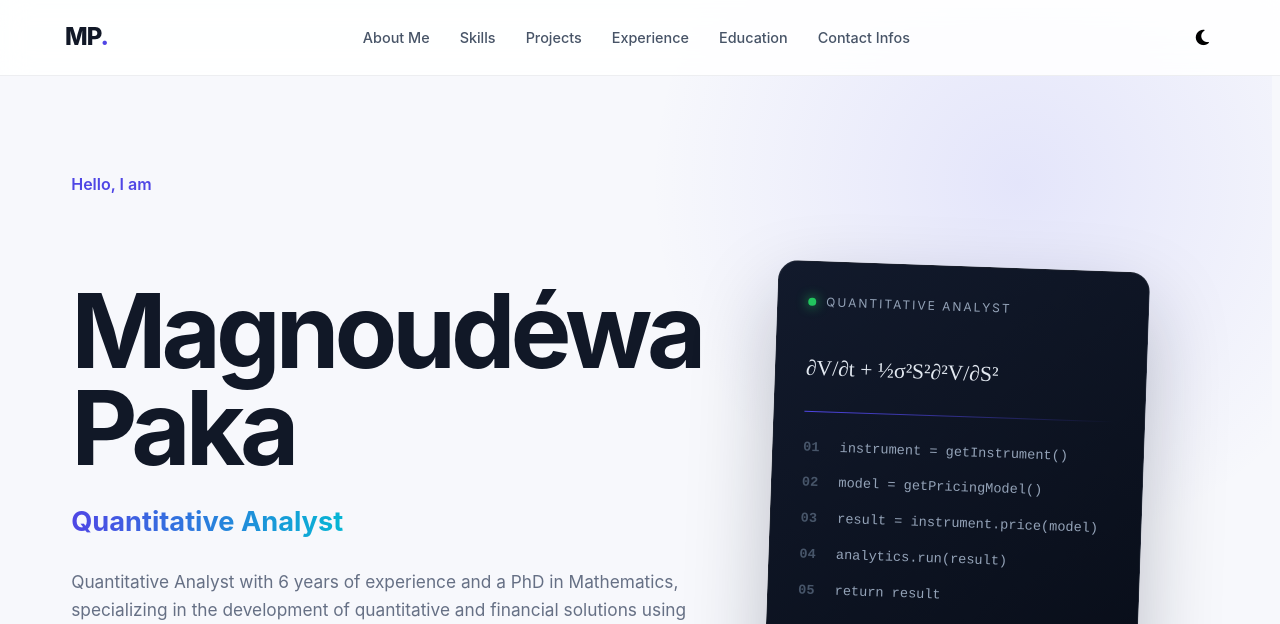
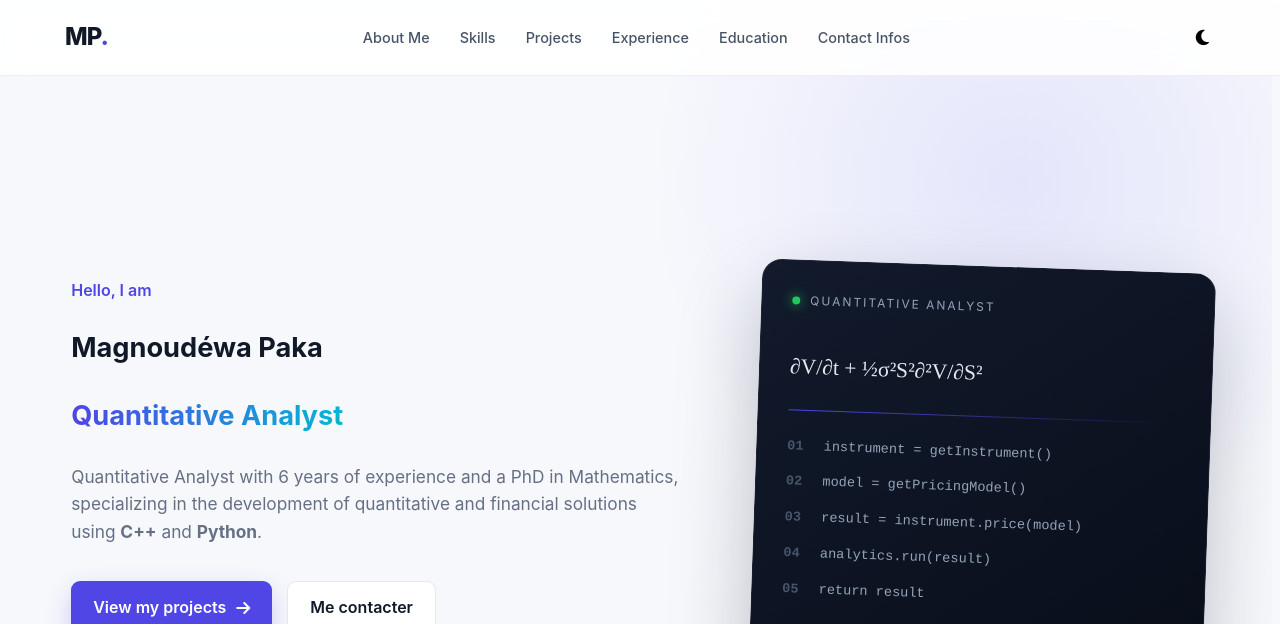
Before and after one commit to MagPAKA/PricingLib, a plain HTML site: page index.html in a window 1280 px wide. Shown: the top 624 px of the page. Drawn offline with Linux system fonts and the light colour scheme.

Commit message:
Add files via upload

```diff
--- a/index.html
+++ b/index.html
@@ -50,7 +50,7 @@
 
                 <p class="hero-intro">Hello, I am</p>
 
-                <h1>Magnoudéwa Paka</h1>
+                <h2>Magnoudéwa Paka</h2>
 
                 <h2>
                     <span>Quantitative Analyst</span>
```
